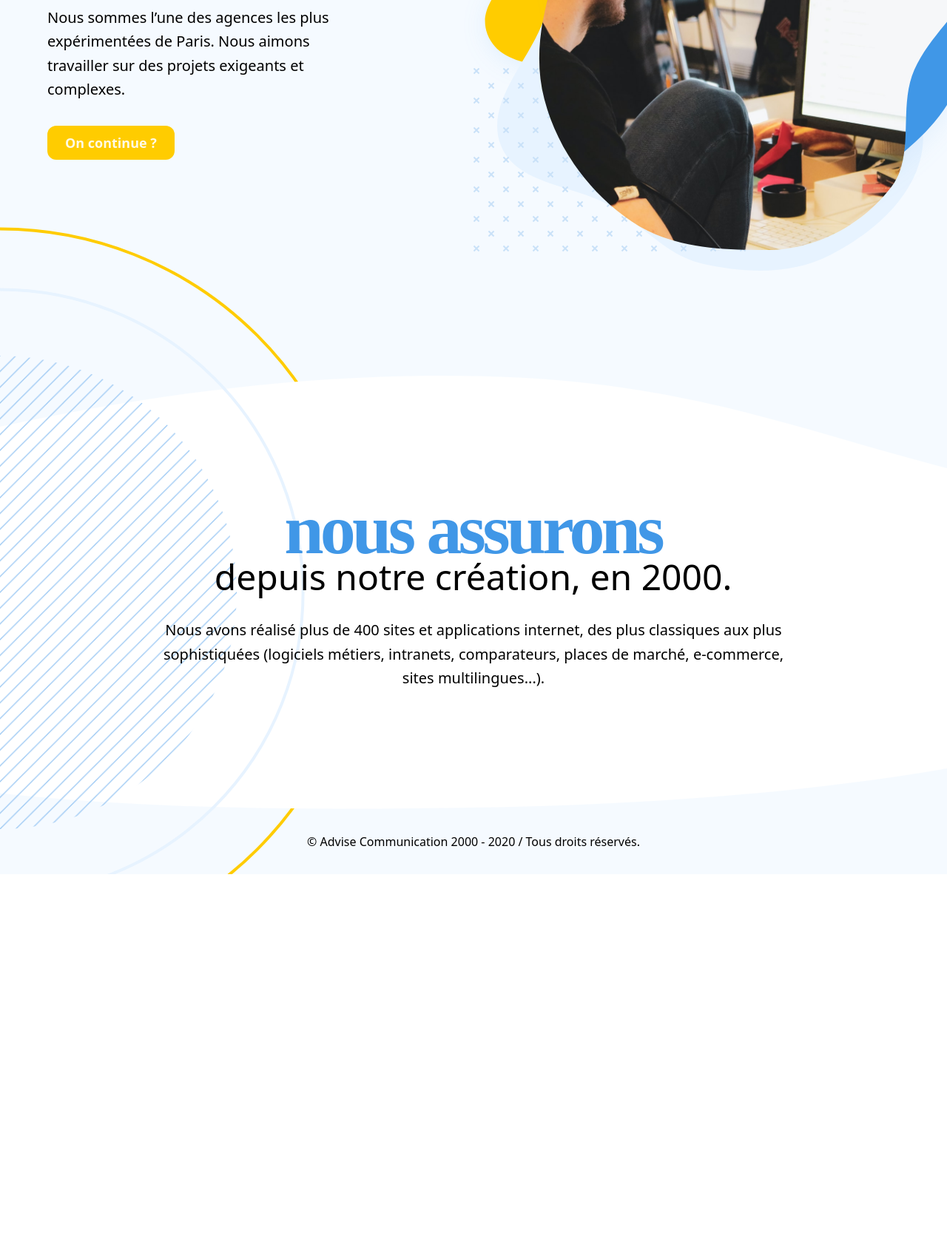
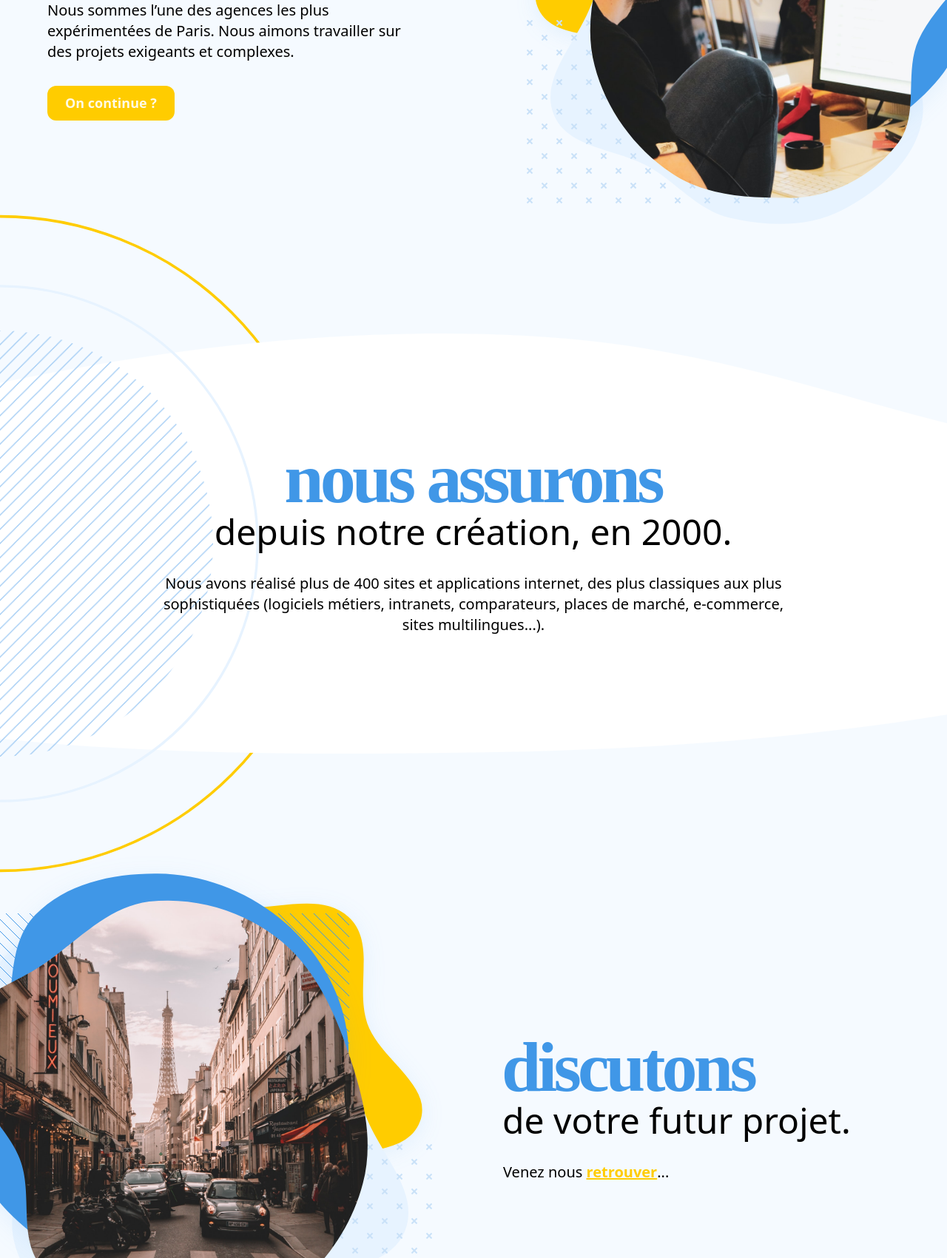
Before and after one commit to naydogdu/advise-landing, a Gatsby site: page / in a window 1280 px wide. Shown: the part 396-2097 px from the top of the page at 74% size. Before the commit the page ends 1578 px from the top, so only its background shows below. Built offline with nearby package versions, Linux system fonts and the light colour scheme; Gatsby itself is replaced by a stand-in of ours.

Commit message:
Pursuit Layout & Animations, added GetInTouch block

```diff
--- a/gatsby-config.js
+++ b/gatsby-config.js
@@ -10,7 +10,12 @@ module.exports = {
             middle: {
                 title: `Nous assurons`,
                 subtitle: `depuis notre création, en 2000.`,
-                content: `Nous avons réalisé plus de 400 sites et applications internet, des plus classiques aux plus sophistiquées (logiciels métiers, intranets, comparateurs, places de marché, e-commerce, sites multilingues...).`,
+                description: `Nous avons réalisé plus de 400 sites et applications internet, des plus classiques aux plus sophistiquées (logiciels métiers, intranets, comparateurs, places de marché, e-commerce, sites multilingues...).`,
+            },
+            getInTouch: {
+                title: `Discutons`,
+                subtitle: `de votre futur projet.`,
+                description: `Venez nous <a class="text-secondary-500 underline hover:text-secondary-600 font-extrabold" href="https://www.google.fr/maps/place/Advise+Communication/@49.0380051,2.0776499,17z/data=!3m1!4b1!4m5!3m4!1s0x47e6f53c084d5d31:0xc68488f30a27896a!8m2!3d49.0380051!4d2.0798386" target="_blank" rel="noopener">retrouver</a>...`
             }
         }
     },
--- a/package.json
+++ b/package.json
@@ -16,6 +16,7 @@
     "gatsby-plugin-sharp": "^2.8.0",
     "gatsby-source-filesystem": "^2.5.0",
     "gatsby-transformer-sharp": "^2.6.0",
+    "lodash": "^4.17.20",
     "postcss": "^8.1.9",
     "prop-types": "^15.7.2",
     "react": "^16.12.0",
@@ -25,6 +26,7 @@
   },
   "devDependencies": {
     "autoprefixer": "^10.0.2",
+    "html-react-parser": "^0.14.2",
     "postcss-nesting": "^7.0.1",
     "prettier": "2.1.2",
     "tailwindcss": "^2.0.1"
--- a/src/components/content/About.js
+++ b/src/components/content/About.js
@@ -2,24 +2,61 @@ import useSiteMeta from "../../hooks/use-site-meta"
 import BlobFull from "../ui/blobs/BlobFull"
 import Container from "../ui/Container"
 import Title from "../ui/Title"
-import React from "react"
-import { Circle, DashedCircle } from "../ui/Deco";
+import React, {useEffect} from "react"
+import {Circle, DashedCircle} from "../ui/Deco"
+import {animated,useSpring,config} from "react-spring"
+import _ from "lodash"
 
 const About = () => {
+    const AnimatedCircle = animated(Circle)
+    const AnimatedDashedCircle = animated(DashedCircle)
     const data = useSiteMeta()
+    const parallaxLevel = 10
+    const scaleLevels = [ 0.85, 0.90, 1.10, 1.15 ]
+
+    const [{ springScrollX }, springSetScrollX] = useSpring(() => ({
+        springScrollX: 0,
+        config: config.gentle
+    }))
+
+    useEffect(() => {
+        const throttled = _.throttle(() => springSetScrollX({springScrollX: window.scrollY}), 200)
+        window.addEventListener('scroll', throttled)
+        return () => window.removeEventListener('scroll', throttled)
+    }, [springSetScrollX])
+
+    const moveCircles = springScrollX.interpolate(o => `translateX(${o / parallaxLevel}px)`)
+    const scaleCircleOne = springScrollX.interpolate({
+        range: [0, 1000], output: [scaleLevels[1], scaleLevels[2]]
+    }).interpolate(n => n.toFixed(3))
+    const scaleCircleTwo = springScrollX.interpolate({
+        range: [0, 1000], output: [scaleLevels[0], scaleLevels[3]]
+    }).interpolate(n => n.toFixed(2))
 
     return (
         <div className={"relative"}>
             <Container css="relative z-1">
                 <BlobFull css="text-white z-2" />
-                <Circle css="top-1/2 -z-1 left-0 w-4/5 h-auto transform -translate-x-1/2 -translate-y-1/2" color="text-secondary-500" />
-                <Circle css="top-1/2 z-2 left-0 w-2/3 h-auto transform -translate-x-1/2 -translate-y-1/2" />
-                <DashedCircle css="top-1/2 z-3 left-0 w-1/2 h-auto transform -translate-x-1/2 -translate-y-1/2" color="text-primary-300" />
+                <animated.div className={"absolute inset-0 z-3"} style={{ transform: moveCircles }}>
+                    <AnimatedCircle css="top-1/2 z-2 left-0 w-2/3 h-auto transform -translate-x-1/2 -translate-y-1/2"
+                                    style={{ '--tw-scale-x': scaleCircleTwo, '--tw-scale-y': scaleCircleTwo }}
+                    />
+                    <AnimatedDashedCircle css="top-1/2 z-3 left-0 w-1/2 h-auto transform -translate-x-1/2 -translate-y-1/2"
+                                          color="text-primary-300"
+                                          style={{ '--tw-scale-x': scaleCircleOne, '--tw-scale-y': scaleCircleOne }}
+                    />
+                </animated.div>
+                <animated.div className={"absolute inset-0 z-1"} style={{ transform: moveCircles }}>
+                    <AnimatedCircle css="top-1/2 -z-1 left-0 w-4/5 h-auto transform -translate-x-1/2 -translate-y-1/2"
+                                    color="text-secondary-500"
+                                    style={{ '--tw-scale-x': scaleCircleOne, '--tw-scale-y': scaleCircleOne }}
+                    />
+                </animated.div>
                 <article className={"relative z-10 flex flex-col items-center text-center py-40 space-y-8"}>
                     <Title subtitle={data.home.middle.subtitle}>
                         {data.home.middle.title.toLowerCase()}
                     </Title>
-                    <p className={"lg:px-24 xl:px-36"}>{data.home.middle.content}</p>
+                    <p className={"lg:px-24 xl:px-36"}>{data.home.middle.description}</p>
                 </article>
             </Container>
         </div>
--- /dev/null
+++ b/src/components/content/GetInTouch.js
@@ -0,0 +1,32 @@
+import Blobs from "../ui/blobs/Blobs"
+import ParisImage from "../images/ParisImage"
+import {Crosses, Diagonals} from "../ui/Deco"
+import React from "react"
+import Hero from "./Hero"
+import Container from "../ui/Container"
+import useSiteMeta from "../../hooks/use-site-meta"
+
+const GetInTouch = ({css}) => {
+    const data = useSiteMeta()
+
+    return (
+        <Container css={css}>
+            <div className={"flex flex-col-reverse pt-6 mb-48 lg:flex-row-reverse lg:items-center"}>
+                <Hero data={data.home.getInTouch}
+                      css="flex flex-col items-start py-24 space-y-8 lg:flex-1 lg:pl-12 xl:pl-20"
+                />
+                <div className={"relative transform scale-x-reverse -translate-x-4 lg:flex-1"}>
+                    <Blobs>
+                        <div className={"transform h-full w-full scale-x-reverse"}>
+                            <ParisImage />
+                        </div>
+                    </Blobs>
+                    <Diagonals color="text-primary-500" css={"z-6 w-full h-72 left-28 top-0"} />
+                    <Crosses css={"-bottom-8 w-full h-64"} />
+                </div>
+            </div>
+        </Container>
+    )
+}
+
+export default GetInTouch
--- a/src/components/content/Hero.js
+++ b/src/components/content/Hero.js
@@ -2,26 +2,37 @@ import useSiteMeta from "../../hooks/use-site-meta"
 import Title from "../ui/Title"
 import Button from "../ui/Button"
 import React from "react"
+import Parser from 'html-react-parser'
 import PropTypes from "prop-types"
 
-const Hero = ({css}) => {
-    const data = useSiteMeta()
+const Hero = ({data, css, link}) => {
+    const defaultData = useSiteMeta()
+    const content = Object.entries(data).length ? data : defaultData
+    const linkContent = Object.entries(link).length ? <Button to={link.url}>{link.text}</Button> : null
 
     return (
         <>
             <article className={css}>
-                <Title subtitle={data.subtitle}>
-                    {data.title.toLowerCase()}
+                <Title subtitle={content.subtitle}>
+                    {content.title.toLowerCase()}
                 </Title>
-                <p className={"lg:pr-24 xl:pr-36"}>{data.description}</p>
-                <Button to="/page-2/">On continue ?</Button>
+                <p>{Parser(content.description)}</p>
+                {linkContent}
             </article>
         </>
     )
 }
 
+Hero.defaultProps = {
+    data: {},
+    css: ``,
+    link: {}
+}
+
 Hero.propTypes = {
-    css: PropTypes.string
+    data: PropTypes.object,
+    css: PropTypes.string,
+    link: PropTypes.object
 }
 
 export default Hero
--- a/src/components/content/Intro.js
+++ b/src/components/content/Intro.js
@@ -3,10 +3,14 @@ import HomeImage from "../images/HomeImage"
 import {Crosses, Diagonals} from "../ui/Deco"
 import React from "react"
 import Hero from "./Hero"
+import Container from "../ui/Container"
 
-const Intro = () => (
-    <div className={"flex flex-col pt-6 mb-48 lg:flex-row lg:items-center"}>
-        <Hero css="flex flex-col items-start lg:flex-1 py-24 space-y-8" />
+const Intro = ({css}) => (
+    <Container css={css}>
+        <div className={"flex flex-col pt-6 lg:flex-row lg:items-center"}>
+            <Hero link={{url: '#', text: 'On continue ?'}}
+                  css="flex flex-col items-start py-24 space-y-8 lg:flex-1 lg:pr-24 xl:pr-36"
+            />
             <div className={"relative lg:flex-1"}>
                 <Blobs>
                     <HomeImage alt="Test overriding alt" />
@@ -15,6 +19,7 @@ const Intro = () => (
                 <Crosses css={"-bottom-8 w-full h-64"} />
             </div>
         </div>
+    </Container>
 )
 
 export default Intro
--- /dev/null
+++ b/src/components/images/ParisImage.js
@@ -0,0 +1,27 @@
+import React from "react"
+import { useStaticQuery, graphql } from "gatsby"
+import Img from "gatsby-image"
+
+const ParisImage = (props) => {
+    const data = useStaticQuery(graphql`
+        query {
+          placeholderImage: file(relativePath: { eq: "paris.jpg" }) {
+            childImageSharp {
+              fluid(maxWidth: 1200) {
+                ...GatsbyImageSharpFluid
+              }
+            }
+          }
+        }
+    `)
+
+    if (!data?.placeholderImage?.childImageSharp?.fluid) {
+        return <div>Picture not found</div>
+    }
+
+    return (
+        <Img fluid={data.placeholderImage.childImageSharp.fluid} {...props} />
+    )
+}
+
+export default ParisImage
--- a/src/components/layout/Layout.js
+++ b/src/components/layout/Layout.js
@@ -6,7 +6,7 @@ import Footer from "./Footer"
 const Layout = ({ children }) => (
     <div className="bg-primary-50 font-light antialiased overflow-hidden">
         <Header />
-        <main className={"text-xl leading-relaxed"}>
+        <main className={"text-lg md:text-xl leading-relaxed"}>
             {children}
         </main>
         <Footer />
--- a/src/components/ui/Deco.js
+++ b/src/components/ui/Deco.js
@@ -1,12 +1,13 @@
 import React from "react"
 import PropTypes from "prop-types"
 
-const Diagonals = ({css, color}) => (
+const Diagonals = ({css, color, style}) => (
     //
     // This is handmade, guys ;)
     // See : https://codepen.io/aydogdun/pen/OJRLLEJ
     //
     <svg className={["stroke-current absolute", css, color].join(' ')}
+         style={style}
          xmlns="http://www.w3.org/2000/svg"
     >
         <pattern id="diagonalPattern" patternUnits="userSpaceOnUse" width="16" height="16">
@@ -21,20 +22,25 @@ const Diagonals = ({css, color}) => (
 
 Diagonals.defaultProps = {
     css: `w-full h-full`,
-    color: `text-primary-200`
+    color: `text-primary-200`,
+    style: {}
 }
 
 Diagonals.propTypes = {
     css: PropTypes.string,
-    color: PropTypes.string
+    color: PropTypes.string,
+    style: PropTypes.object
 }
 
-const Crosses = ({css, color}) => (
+const Crosses = ({css, color, style}) => (
     //
     // Okay, I've got path's "d" chain from Figma export, but optimized & improved myself with a pattern :P
     // So, no limit for repeating... :)
     //
-    <svg className={["fill-current absolute", css, color].join(' ')} xmlns="http://www.w3.org/2000/svg">
+    <svg className={["fill-current absolute", css, color].join(' ')}
+         xmlns="http://www.w3.org/2000/svg"
+         style={style}
+    >
         <defs>
             <pattern id="crossPattern" x="0" y="0" width=".1" height=".1">
                 <path d="M0 38.59L2.83 35.76L4.24 37.17L1.41 40H0V38.59ZM0 1.4L2.83 4.23L4.24 2.82L1.41 0H0V1.41V1.4ZM38.59 40L35.76 37.17L37.17 35.76L40 38.59V40H38.59ZM40 1.41L37.17 4.24L35.76 2.83L38.59 0H40V1.41ZM20 18.6L22.83 15.77L24.24 17.18L21.41 20L24.24 22.83L22.83 24.24L20 21.41L17.17 24.24L15.76 22.83L18.59 20L15.76 17.17L17.17 15.76L20 18.59V18.6Z" />
@@ -46,18 +52,21 @@ const Crosses = ({css, color}) => (
 
 Crosses.defaultProps = {
     css: `w-full h-full`,
-    color: `text-primary-200`
+    color: `text-primary-200`,
+    style: {}
 }
 
 Crosses.propTypes = {
     css: PropTypes.string,
-    color: PropTypes.string
+    color: PropTypes.string,
+    style: PropTypes.object
 }
 
-const Circle = ({css, color}) => (
+const Circle = ({css, color, style}) => (
     <svg className={["stroke-current stroke-4 absolute", css, color].join(' ')}
          viewBox="0 0 100 100"
          fill="none"
+         style={style}
          xmlns="http://www.w3.org/2000/svg"
     >
         <circle vectorEffect="non-scaling-stroke" cx="50" cy="50" r="48" />
@@ -66,18 +75,21 @@ const Circle = ({css, color}) => (
 
 Circle.defaultProps = {
     css: `w-full h-full`,
-    color: `text-primary-100`
+    color: `text-primary-100`,
+    style: {}
 }
 
 Circle.propTypes = {
     css: PropTypes.string,
-    color: PropTypes.string
+    color: PropTypes.string,
+    style: PropTypes.object
 }
 
-const DashedCircle = ({css, color}) => (
+const DashedCircle = ({css, color, style}) => (
     <svg className={["stroke-current stroke-1 absolute", css, color].join(' ')}
          xmlns="http://www.w3.org/2000/svg"
          viewBox="0 0 480 480"
+         style={style}
     >
         <pattern id="dashedCircle" vectorEffect="non-scaling-stroke" patternUnits="userSpaceOnUse" width="16" height="16">
             <path d="M-1,1 l8,-8
@@ -95,12 +107,14 @@ const DashedCircle = ({css, color}) => (
 
 DashedCircle.defaultProps = {
     css: `w-full h-full`,
-    color: `text-primary-200`
+    color: `text-primary-200`,
+    style: {}
 }
 
 DashedCircle.propTypes = {
     css: PropTypes.string,
-    color: PropTypes.string
+    color: PropTypes.string,
+    style: PropTypes.object
 }
 
 export { Diagonals, Crosses, Circle, DashedCircle }
--- a/src/components/ui/Title.js
+++ b/src/components/ui/Title.js
@@ -11,8 +11,8 @@ const Title = ({ ...props }) => {
 
     return (
         <header>
-            <Level className={"text-5xl -ml-px"}>
-                <strong className={"block leading-none -ml-px -mb-2 tracking-tighter font-title text-8xl text-primary-500 font-bold"}>
+            <Level className={"text-3xl md:text-5xl -ml-px"}>
+                <strong className={"block leading-half -ml-px mb-3 tracking-tighter font-title text-primary-500 font-bold text-7xl md:text-8xl md:leading-half"}>
                     { props.children }
                 </strong>
                 <Sub text={props.subtitle} />
--- a/src/hooks/use-site-meta.js
+++ b/src/hooks/use-site-meta.js
@@ -15,7 +15,12 @@ const useSiteMeta = () => {
                         middle {
                             title
                             subtitle
-                            content
+                            description
+                        }
+                        getInTouch {
+                            title
+                            subtitle
+                            description
                         }
                     }
                 }
--- a/src/pages/index.js
+++ b/src/pages/index.js
@@ -1,10 +1,10 @@
 import React from "react"
 import Layout from "../components/layout/Layout"
-import Container from "../components/ui/Container"
 import About from "../components/content/About"
 import Intro from "../components/content/Intro"
 import useSiteMeta from "../hooks/use-site-meta"
 import SEO from "../components/seo"
+import GetInTouch from "../components/content/GetInTouch"
 
 const IndexPage = () => {
     const data = useSiteMeta()
@@ -12,10 +12,11 @@ const IndexPage = () => {
     return (
         <Layout>
             <SEO title={data.title} />
-            <Container>
+            <section className={"space-y-48"}>
                 <Intro />
-            </Container>
-            <About />
+                <About />
+                <GetInTouch css={"relative z-2"} />
+            </section>
         </Layout>
     )
 }
--- a/tailwind.config.js
+++ b/tailwind.config.js
@@ -8,6 +8,13 @@ module.exports = {
     ],
     darkMode: 'class', // or 'media' or false
     theme: {
+        screens: {
+            sm: '480px',
+            md: '768px',
+            lg: '1024px',
+            xl: '1280px',
+            '2xl': '1536px',
+        },
         colors: {
             primary: {
                 50: '#f5faff',
@@ -89,6 +96,12 @@ module.exports = {
                 6: '6',
                 8: '8'
             },
+            lineHeight: {
+                'half': '0.75'
+            },
+            scale: {
+                'reverse': '-1'
+            }
         },
     },
     variants: {
```
Also changed, not shown: src/images/paris.jpg (added), 1 other file. Lines whose indentation alone changed are shown as unchanged.
